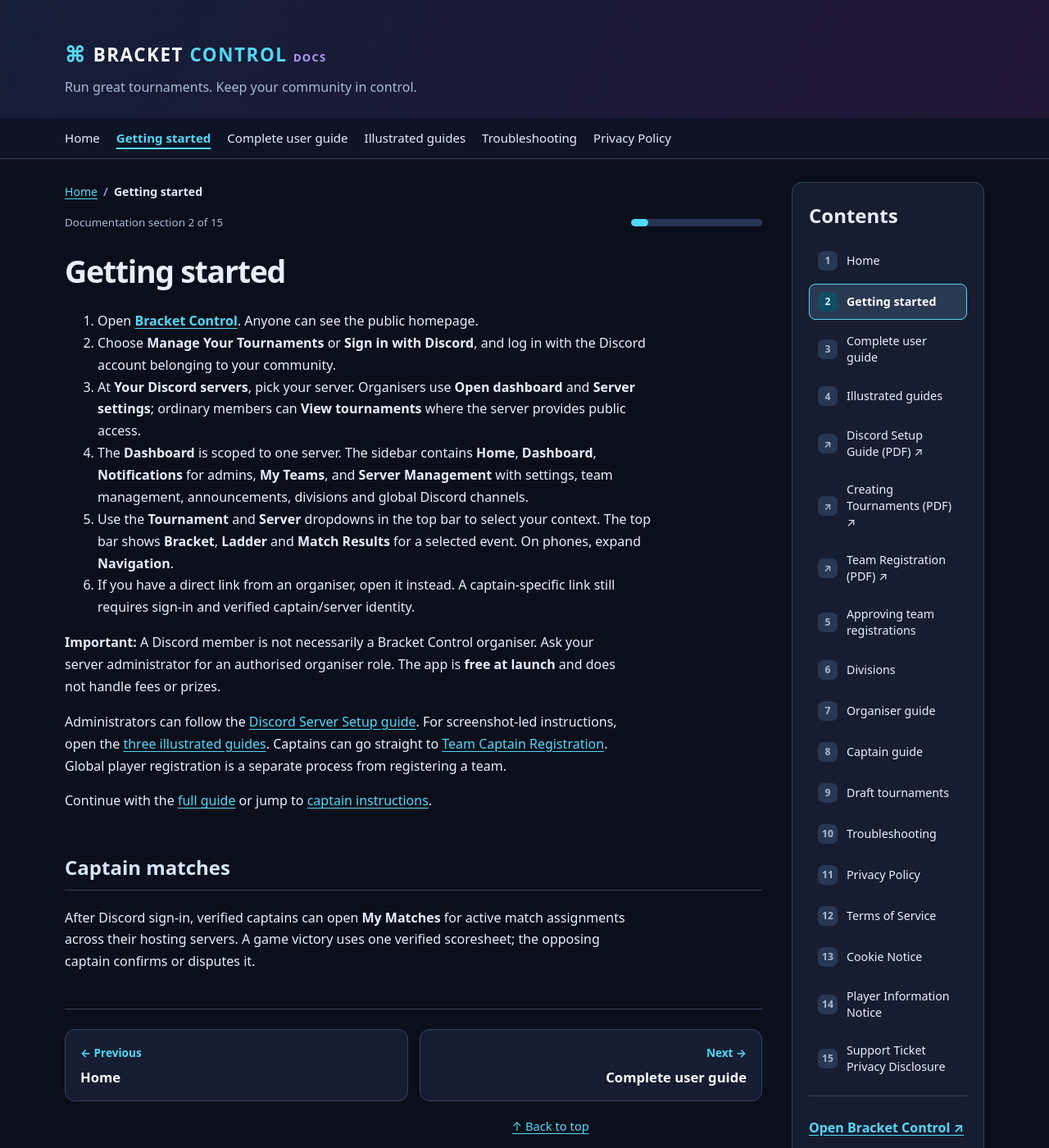
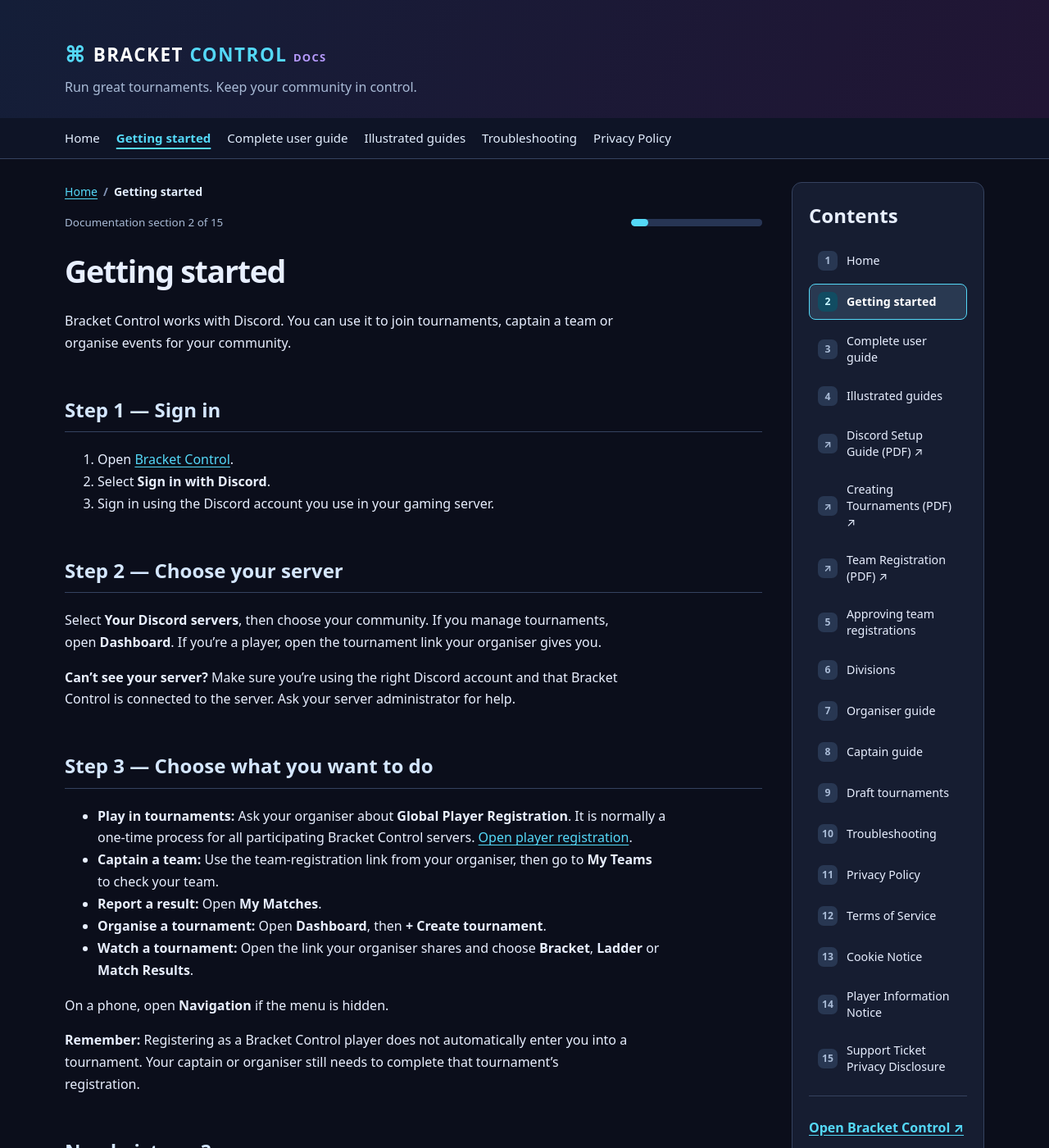
Before and after one commit to dev-dyly/bracket-control-wiki, a Jekyll site: the page built from getting-started.md, in a window 1280 px wide and 1400 px high. Shown: the whole window at 82% size. Built offline with Jekyll 4.4.1, drawn with Linux system fonts in a browser that asks for light colours; some of the changed text lies outside the part shown.

Commit message:
docs: simplify getting-started.md for everyday users

```diff
--- a/getting-started.md
+++ b/getting-started.md
@@ -5,19 +5,34 @@ permalink: /getting-started/
 ---
 # Getting started
 
-1. Open **[Bracket Control](https://app.devdylnz.com/app/)**. Anyone can see the public homepage.
-2. Choose **Manage Your Tournaments** or **Sign in with Discord**, and log in with the Discord account belonging to your community.
-3. At **Your Discord servers**, pick your server. Organisers use **Open dashboard** and **Server settings**; ordinary members can **View tournaments** where the server provides public access.
-4. The **Dashboard** is scoped to one server. The sidebar contains **Home**, **Dashboard**, **Notifications** for admins, **My Teams**, and **Server Management** with settings, team management, announcements, divisions and global Discord channels.
-5. Use the **Tournament** and **Server** dropdowns in the top bar to select your context. The top bar shows **Bracket**, **Ladder** and **Match Results** for a selected event. On phones, expand **Navigation**.
-6. If you have a direct link from an organiser, open it instead. A captain-specific link still requires sign-in and verified captain/server identity.
+Bracket Control works with Discord. You can use it to join tournaments, captain a team or organise events for your community.
 
-**Important:** A Discord member is not necessarily a Bracket Control organiser. Ask your server administrator for an authorised organiser role. The app is **free at launch** and does not handle fees or prizes.
+## Step 1 — Sign in
 
-Administrators can follow the [Discord Server Setup guide]({{ '/assets/guides/server-setup/Bracket_Control_Discord_Server_Setup_Guide.pdf' | relative_url }}). For screenshot-led instructions, open the [three illustrated guides]({{ '/guides/visual-guides/' | relative_url }}). Captains can go straight to [Team Captain Registration]({{ '/assets/guides/team-registration/Bracket_Control_Team_Registration_User_Guide.pdf' | relative_url }}). Global player registration is a separate process from registering a team.
+1. Open [Bracket Control](https://app.devdylnz.com/app/).
+2. Select **Sign in with Discord**.
+3. Sign in using the Discord account you use in your gaming server.
 
-Continue with the [full guide]({{ '/guides/user-guide/' | relative_url }}) or jump to [captain instructions]({{ '/guides/captains/' | relative_url }}).
+## Step 2 — Choose your server
 
-## Captain matches
+Select **Your Discord servers**, then choose your community. If you manage tournaments, open **Dashboard**. If you're a player, open the tournament link your organiser gives you.
 
-After Discord sign-in, verified captains can open **My Matches** for active match assignments across their hosting servers. A game victory uses one verified scoresheet; the opposing captain confirms or disputes it.
+**Can't see your server?** Make sure you're using the right Discord account and that Bracket Control is connected to the server. Ask your server administrator for help.
+
+## Step 3 — Choose what you want to do
+
+- **Play in tournaments:** Ask your organiser about **Global Player Registration**. It is normally a one-time process for all participating Bracket Control servers. [Open player registration](https://app.devdylnz.com/app/register).
+- **Captain a team:** Use the team-registration link from your organiser, then go to **My Teams** to check your team.
+- **Report a result:** Open **My Matches**.
+- **Organise a tournament:** Open **Dashboard**, then **+ Create tournament**.
+- **Watch a tournament:** Open the link your organiser shares and choose **Bracket**, **Ladder** or **Match Results**.
+
+On a phone, open **Navigation** if the menu is hidden.
+
+**Remember:** Registering as a Bracket Control player does not automatically enter you into a tournament. Your captain or organiser still needs to complete that tournament's registration.
+
+## Need pictures?
+
+Open the original screenshot guides for [Discord Server Setup]({{ '/assets/guides/server-setup/Bracket_Control_Discord_Server_Setup_Guide.pdf' | relative_url }}), [Creating Tournaments]({{ '/assets/guides/tournament-creation/Bracket_Control_Tournament_Creation_User_Guide.pdf' | relative_url }}) or [Team Captain Registration]({{ '/assets/guides/team-registration/Bracket_Control_Team_Registration_User_Guide.pdf' | relative_url }}).
+
+Continue to the [Complete user guide]({{ '/guides/user-guide/' | relative_url }}) or [Troubleshooting]({{ '/troubleshooting/' | relative_url }}).
```
